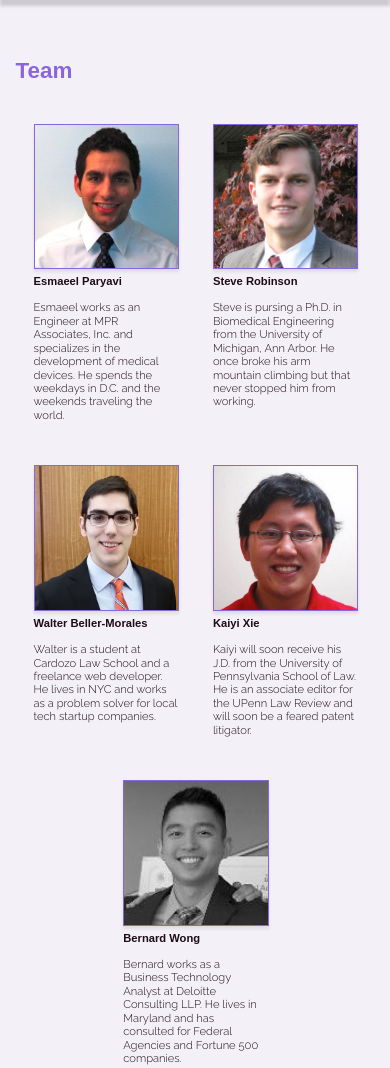
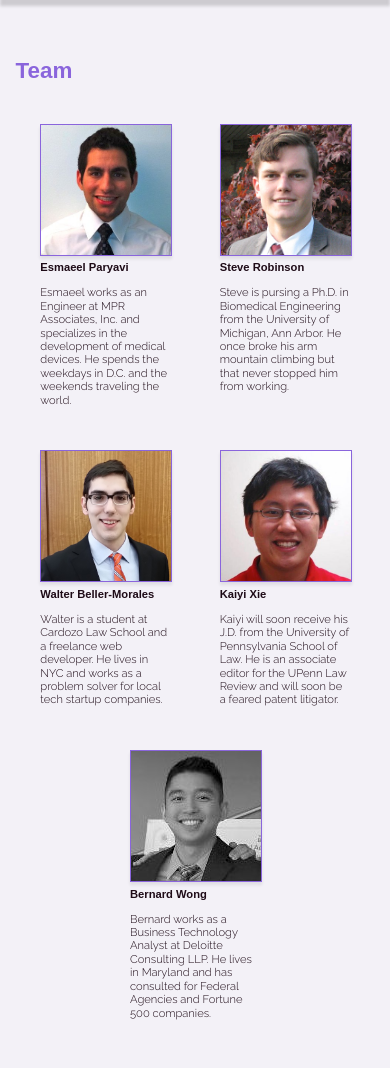
Before and after one commit to walterbm/weskmedical-website, a plain HTML site: page index.html in a window 390 px wide. Shown: the part 2700-3768 px from the top of the page. Drawn offline with nearby package versions, Linux system fonts and the light colour scheme; a web font is replaced by a local one.

Commit message:
minor bug fixes
bug testing in Safari

```diff
--- a/js/main.js
+++ b/js/main.js
@@ -1,7 +1,7 @@
 $(document).ready(function(){
 
 	$("#hamburger").click(function(){
-		$('.wrapper,#nav_bar,#hamburger').toggleClass('open');
+		$('.wrapper,#nav-bar,#hamburger').toggleClass('open');
 	});
 
 	$(function() {
--- a/js/min/main-min.js
+++ b/js/min/main-min.js
@@ -1 +1 @@
-$(document).ready(function(){$("#hamburger").click(function(){$(".wrapper,#nav_bar,#hamburger").toggleClass("open")}),$(function(){$("a[href*=#]:not([href=#])").click(function(){if(location.pathname.replace(/^\//,"")===this.pathname.replace(/^\//,"")&&location.hostname===this.hostname){var e=$(this.hash);if(e=e.length?e:$("[name="+this.hash.slice(1)+"]"),e.length)return $("html,body").animate({scrollTop:e.offset().top},1e3),!1}})})});
+$(document).ready(function(){$("#hamburger").click(function(){$(".wrapper,#nav-bar,#hamburger").toggleClass("open")}),$(function(){$("a[href*=#]:not([href=#])").click(function(){if(location.pathname.replace(/^\//,"")===this.pathname.replace(/^\//,"")&&location.hostname===this.hostname){var e=$(this.hash);if(e=e.length?e:$("[name="+this.hash.slice(1)+"]"),e.length)return $("html,body").animate({scrollTop:e.offset().top},1e3),!1}})})});
--- a/sass/style.scss
+++ b/sass/style.scss
@@ -305,9 +305,7 @@ a{
     align-items: stretch;
     .profile{
         display: block;
-        width: 40%;
-        max-width: 185px;
-        min-width: 120px;
+        width: 185px;
         margin: 6% 1%;
 
         img{
@@ -413,6 +411,7 @@ footer{
             width: 100%;
         }
     }
+
     footer{
         font-size: 1rem;
         a{
@@ -425,4 +424,9 @@ footer{
         height: 75vh;
         padding-top: 8vh;
     }
+    #profiles{
+        .profile{
+            width: 130px;
+        }
+    }
 }
```
Also changed, not shown: css/style.css.
